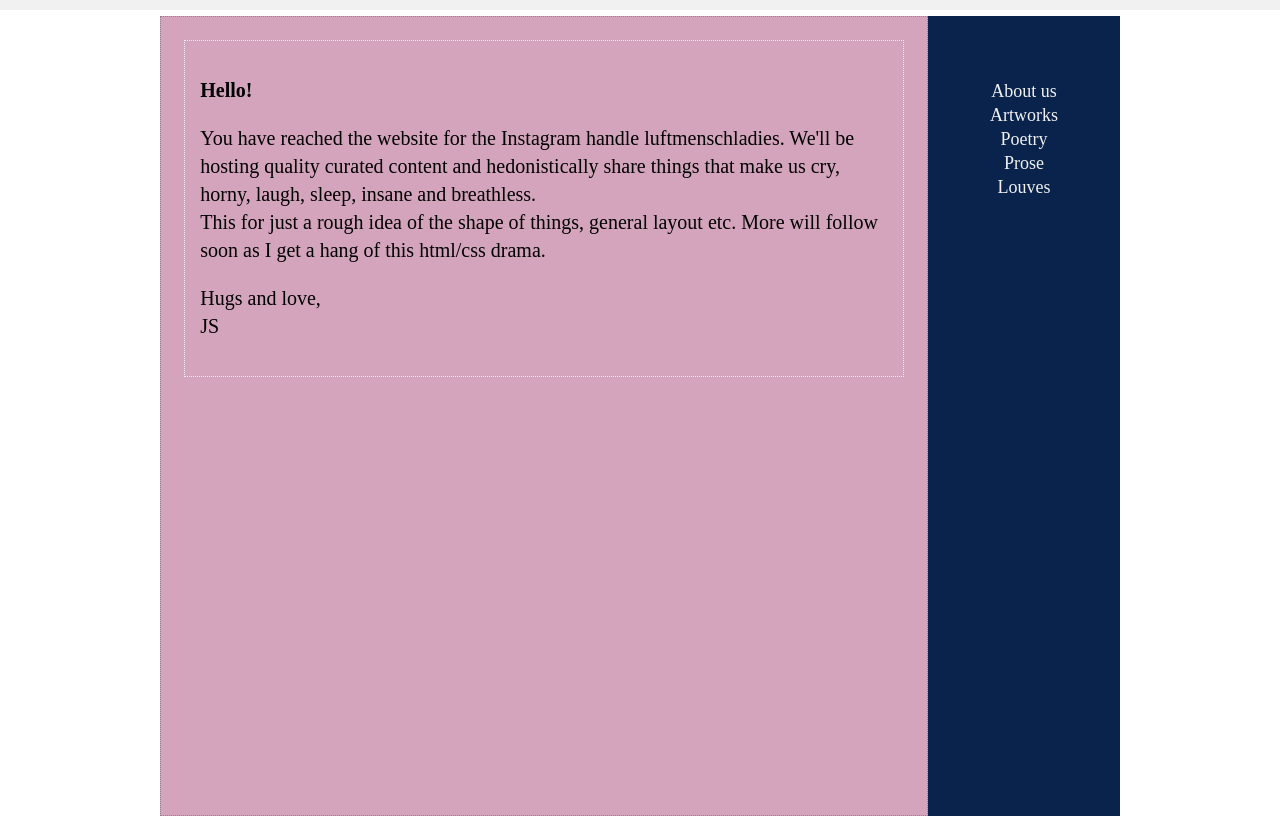
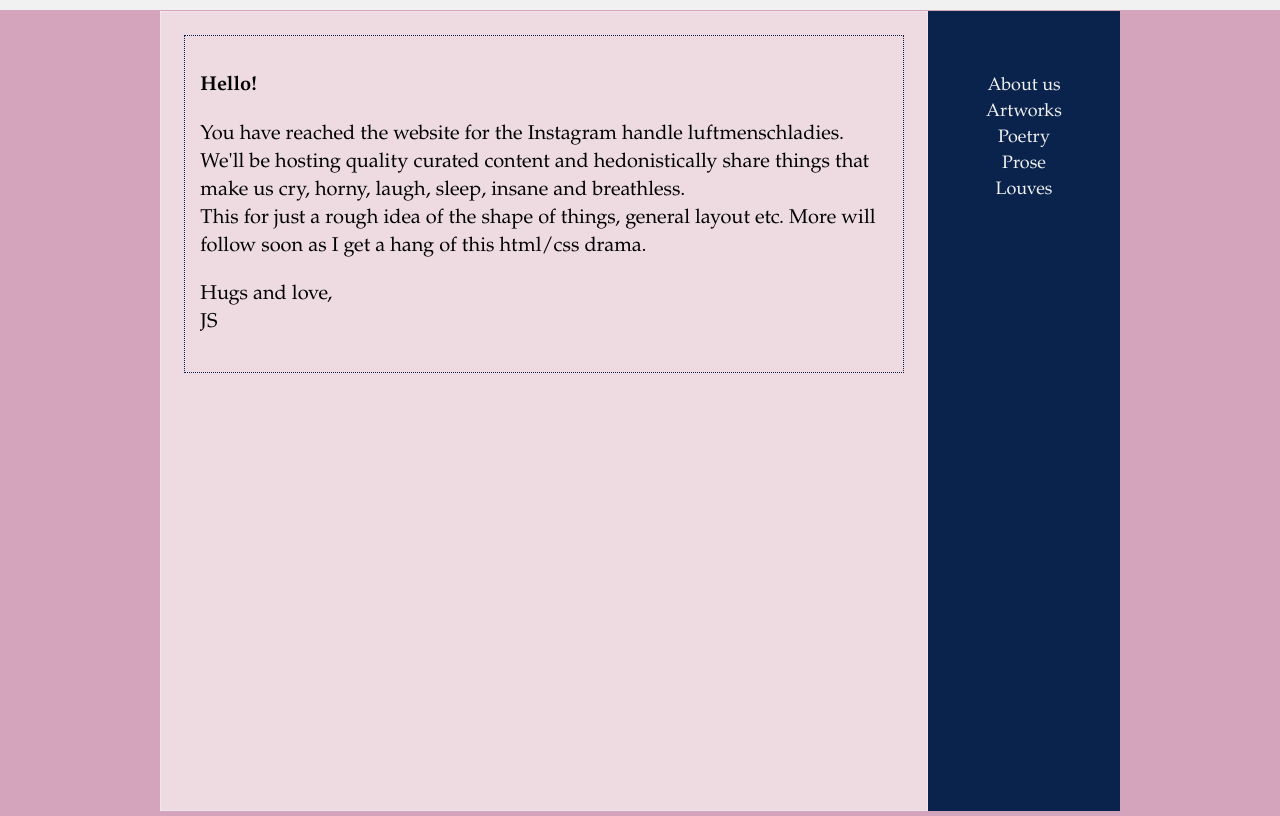
Before and after one commit to sanskritea/luftmenschladies, a plain HTML site: page index.html in a window 1280 px wide. Shown: the part 79-895 px from the top of the page. Drawn offline with Linux system fonts and the light colour scheme.

Commit message:
Update ishtyle.css

```diff
--- a/frontpage/ishtyle.css
+++ b/frontpage/ishtyle.css
@@ -4,8 +4,8 @@ html {
 
 body {
   margin: 0;
-  background-color: #eddbe1
-	 font-family: "American Typewriter","Didot","Times New Roman";
+  background-color: #d3a4bb;
+	 font-family: "Bradley Hand ITC";
 }
 
 #header {
@@ -19,25 +19,26 @@ body {
   z-index:2;
   width: 100%;
   transition: 0.2s;
-  font-family: "Bradley Hand", "Ink Free", "Luminari", "Didot", "American Typewriter";
+  font-family: "Perpetua";
   padding-top:10px;
   padding-bottom:10px;
 }
 
 .container {
-	margin: 95px auto auto auto;
+	margin: 90px auto auto auto;
  	display: table;
 	width: 75%;
 	height:100vh;
+	font-family: "Garamond";
 }
 
 .postbox {
  	display: table-cell;
 	width: 80%;
 	color:black;
-	background-color: #d3a4bb;
+	background-color: #eddbe1;
 	border-style: dotted;
-	border-color: #8f8389;
+	border-color: #f1f1f1;
 	border-width: 1px;
 }
 
@@ -46,7 +47,7 @@ body {
 	font-size:20px;
 	padding: 2%;
 	border-style: dotted;
-	border-color: #f1f1f1;
+	border-color: #09234d;
 	border-width: 1px;
 	line-height: 28px;
 }
@@ -62,7 +63,7 @@ body {
 	font-size:18px;
 	padding: 5%;
 	overflow-x: hidden;
-	line-height: 24px;
+	line-height: 26px;
 	text-align: center;
 }
 
```
